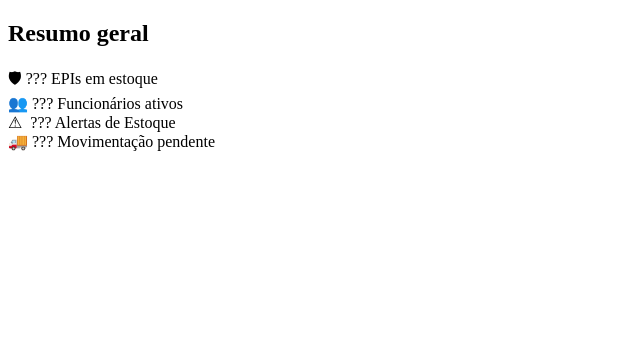
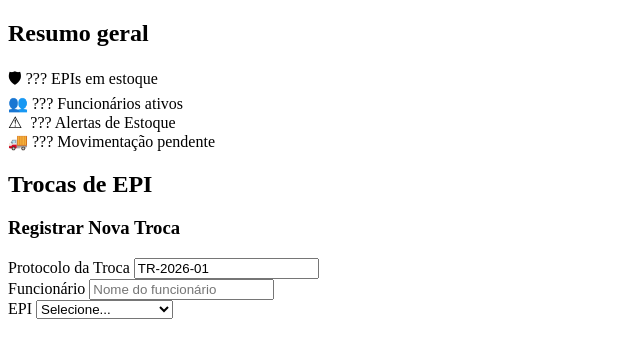
Before and after one commit to GEPI-Grupo/Projeto-Sistema-Inteligente-de-Gest-o-de-EPIs, a Laravel app: page /dashboard in a window 1280 px wide. Shown: the part 182-540 px from the top of the page, without its empty margins (0-640 px from the left). Run offline with Laravel 12, Linux system fonts and the light colour scheme.

Commit message:
pagina inicial admr

```diff
--- a/resources/views/adm/dashboard.blade.php
+++ b/resources/views/adm/dashboard.blade.php
@@ -45,6 +45,31 @@
         </div>
     </section>
 
+    <h2 class="section-titulo">Trocas de EPI</h2>
+        <section class="card-trocas">
+            <h3>Registrar Nova Troca</h3>
+            <form action="#" method="POST">
+                @csrf
+                <div class="form-grid">
+                    <div class="form-group">
+                        <label for="codigo">Protocolo da Troca</label>
+                        <input type="text" id="codigo" name="codigo" value="TR-2026-01" readonly>
+                    </div>
+
+                    <div class="form-group">
+                        <label for="funcionario">Funcionário</label>
+                        <input type="text" id="funcionario" name="funcionario" placeholder="Nome do funcionário" required>
+                    </div>
+
+                    <div class="form-group">
+                        <label for="epi">EPI</label>
+                        <select id="epi" name="epi" required>
+                            <option value="">Selecione...</option>
+                            <option value="capacete">Capacete</option>
+                            <option value="luva">Luva de Proteção</option>
+                            <option value="bota">Bota de Segurança</option>
+                        </select>
+                    </div>
 
 
 </main>
@@ -52,5 +77,7 @@
 
 
 
+
+
 </body>
 </html>
```
